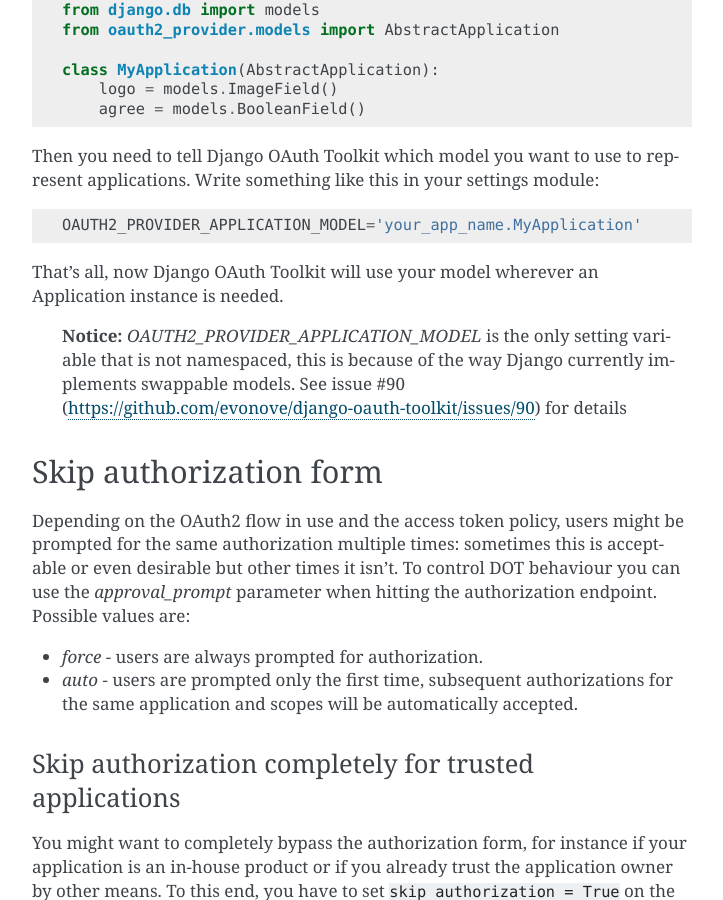
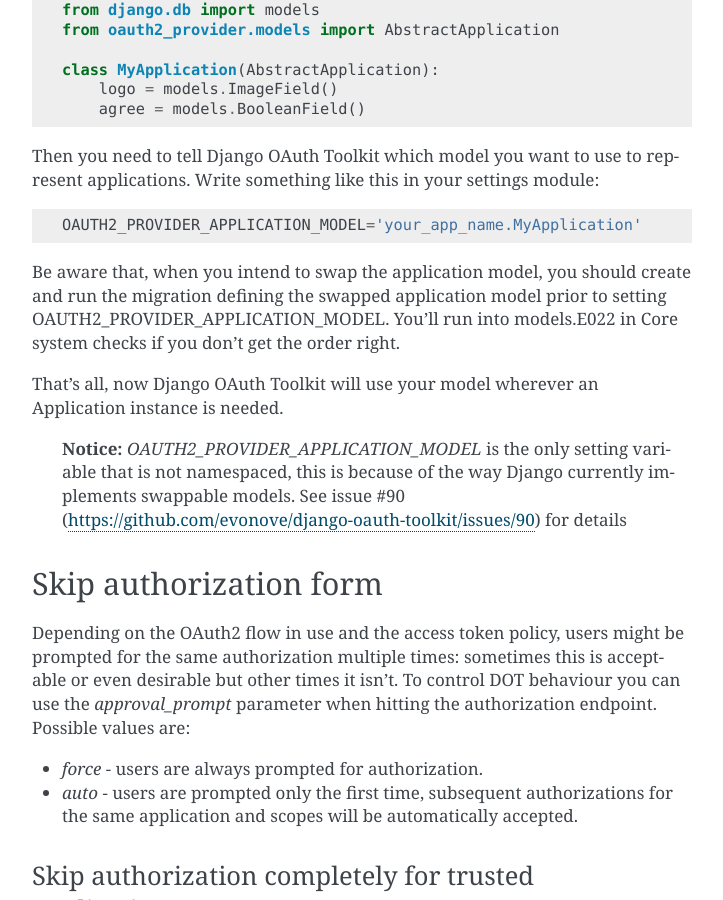
Before and after one commit to sheriffwoody0922/oauth-python-django, a Sphinx documentation site: the page built from docs/advanced_topics.rst, in a window 1280 px wide and 900 px high, scrolled down 902 px. Shown: the whole window, without its empty margins (388-1111 px from the left). Built offline with Sphinx 7.4.7, drawn with Linux system fonts in a browser that asks for light colours.

Commit message:
Added notification concerning the migrations
This should prevent others from running into #405 while trying to create both a swappable instance and swap it out at once

```diff
--- a/docs/advanced_topics.rst
+++ b/docs/advanced_topics.rst
@@ -43,6 +43,10 @@
 
     OAUTH2_PROVIDER_APPLICATION_MODEL='your_app_name.MyApplication'
 
+Be aware that, when you intend to swap the application model, you should create and run the
+migration defining the swapped application model prior to setting OAUTH2_PROVIDER_APPLICATION_MODEL.
+You'll run into models.E022 in Core system checks if you don't get the order right.
+
 That's all, now Django OAuth Toolkit will use your model wherever an Application instance is needed.
 
     **Notice:** `OAUTH2_PROVIDER_APPLICATION_MODEL` is the only setting variable that is not namespaced, this
```
